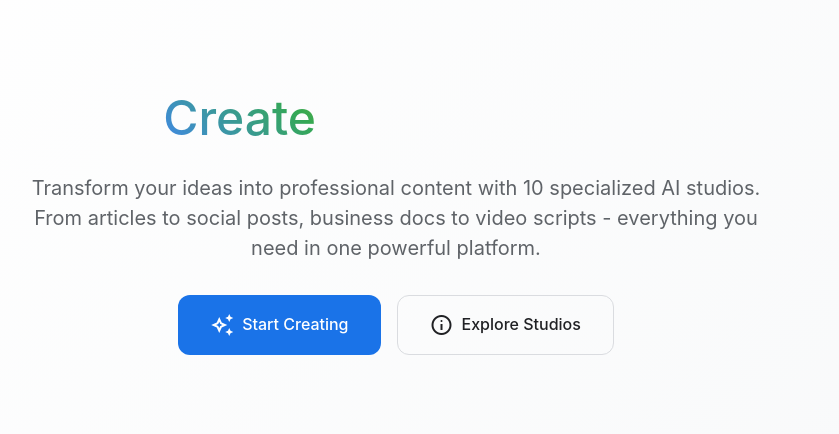
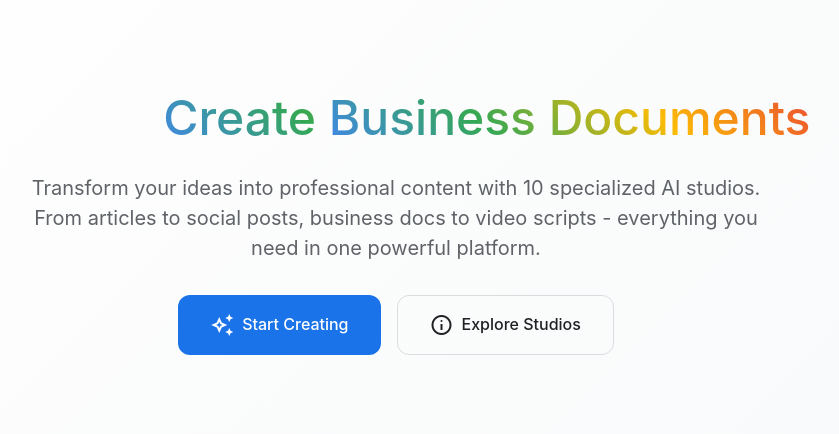
Before and after one commit to Francisj2nd/InkDrive, a Flask app: page / in a window 1280 px wide. Shown: the part 73-507 px from the top of the page, without its empty margins (244-1083 px from the left). Run offline with Flask 3, Linux system fonts and the light colour scheme; data that the repository does not hold is empty; some web fonts are replaced.

Commit message:
Update landing.html

```diff
--- a/templates/landing.html
+++ b/templates/landing.html
@@ -488,25 +488,29 @@
             min-width: 300px;
             text-align: left;
             position: relative;
+            height: 1.2em;
+            vertical-align: top;
         }
 
         .rotating-text span {
             opacity: 0;
             position: absolute;
+            left: 0;
+            top: 0;
             transform: translateY(20px);
             animation: rotateText 12s infinite;
+            white-space: nowrap;
+            background: linear-gradient(45deg, #4285f4, #34a853, #fbbc05, #ea4335);
+            -webkit-background-clip: text;
+            -webkit-text-fill-color: transparent;
+            background-clip: text;
         }
 
-        .rotating-text span:nth-child(1) { animation-delay: 0s; }
-        .rotating-text span:nth-child(2) { animation-delay: 2s; }
-        .rotating-text span:nth-child(3) { animation-delay: 4s; }
-        .rotating-text span:nth-child(4) { animation-delay: 6s; }
-        .rotating-text span:nth-child(5) { animation-delay: 8s; }
-        .rotating-text span:nth-child(6) { animation-delay: 10s; }
-
         @keyframes rotateText {
-            0%, 16.66% { opacity: 1; transform: translateY(0); }
-            33.33%, 100% { opacity: 0; transform: translateY(-20px); }
+            0% { opacity: 1; transform: translateY(0); }
+            15% { opacity: 1; transform: translateY(0); }
+            20% { opacity: 0; transform: translateY(-20px); }
+            100% { opacity: 0; transform: translateY(-20px); }
         }
     </style>
 </head>
@@ -720,7 +724,7 @@
                     </a>
                     <a href="https://linkedin.com/in/francisj2nd" target="_blank" class="social-link" title="Connect on LinkedIn">
                         <svg width="20" height="20" viewBox="0 0 24 24" fill="currentColor">
-                            <path d="M20.447 20.452h-3.554v-5.569c0-1.328-.027-3.037-1.852-3.037-1.853 0-2.136 1.445-2.136 2.939v5.667H9.351V9h3.414v1.561h.046c.477-.9 1.637-1.85 3.37-1.85 3.601 0 4.267 2.37 4.267 5.455v6.286zM5.337 7.433c-1.144 0-2.063-.926-2.063-2.065 0-1.138.92-2.063 2.063-2.063 1.14 0 2.064.925 2.064 2.063 0 1.139-.925 2.065-2.064 2.065zm1.782 13.019H3.555V9h3.564v11.452zM22.225 0H1.771C.792 0 0 .774 0 1.729v20.542C0 23.227.792 24 1.771 24h20.451C23.2 24 24 23.227 24 22.271V1.729C24 .774 23.2 0 22.222 0h.003z"/>
+                            <path d="M20.447 20.452h-3.554v-5.569c0-1.328-.027-3.037-1.852-3.037-1.853 0-2.136 1.445-2.136 2.939v5.667H9.351V9h3.564v11.452zM5.337 7.433c-1.144 0-2.063-.926-2.063-2.065 0-1.138.92-2.063 2.063-2.063 1.14 0 2.064.925 2.064 2.063 0 1.139-.925 2.065-2.064 2.065zm1.782 13.019H3.555V9h3.564v11.452zM22.225 0H1.771C.792 0 0 .774 0 1.729v20.542C0 23.227.792 24 1.771 24h20.451C23.2 24 24 23.227 24 22.271V1.729C24 .774 23.2 0 22.222 0h.003z"/>
                         </svg>
                     </a>
                     <a href="https://github.com/francisj2nd" target="_blank" class="social-link" title="View on GitHub">
```
